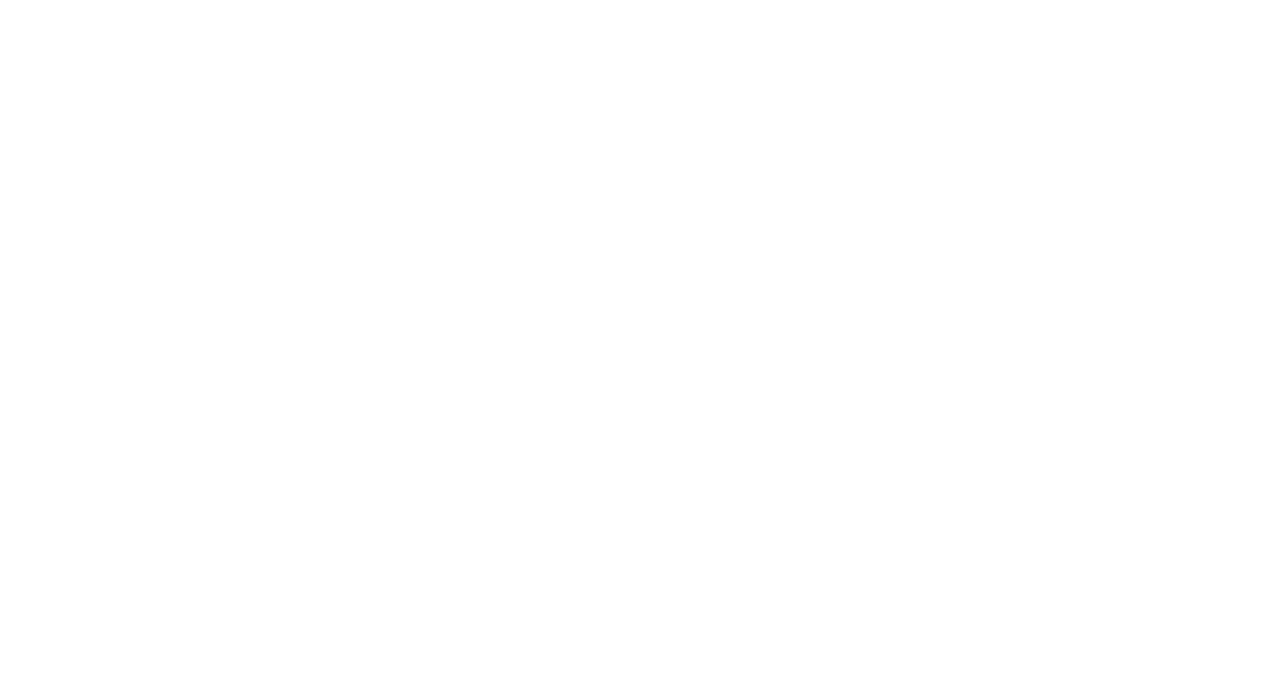
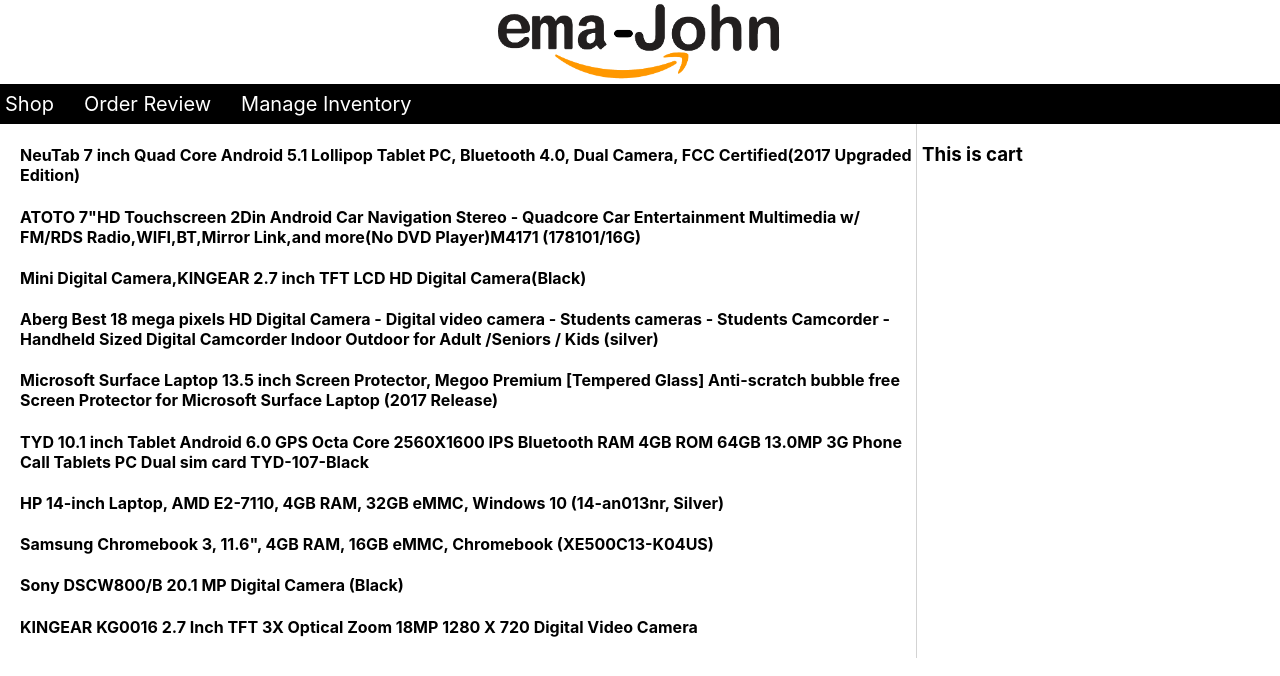
Before and after one commit to arifparvez14/WebDevelopment, a React (Create React App) app in the folder Projects/ema-john-simple/: page / in a window 1280 px wide. Shown: the top 676 px of the page. Built offline with nearby package versions, Linux system fonts and the light colour scheme.

Commit message:
Products added
Products added

```diff
--- a/Projects/ema-john-simple/src/App.js
+++ b/Projects/ema-john-simple/src/App.js
@@ -1,11 +1,14 @@
 import React from 'react';
-import logo from './logo.svg';
 import './App.css';
+import Header from './components/Header/Header';
+import Shop from './components/Shop/Shop';
+
 
 function App() {
   return (
     <div >
-
+      <Header></Header>
+      <Shop></Shop>
     </div>
   );
 }
--- /dev/null
+++ b/Projects/ema-john-simple/src/components/Header/Header.css
@@ -0,0 +1,21 @@
+.header img{
+    height: 80px;
+}
+.header{
+    text-align: center;
+}
+.header nav{
+    background-color: black;
+    line-height: 40px;
+    font-size: 20px;
+    text-align: left;
+}
+nav a{
+    text-decoration: none;
+    color: white;
+    margin-right: 20px;
+    padding: 5px;
+}
+nav a:hover{
+    background-color: gray;
+}
--- /dev/null
+++ b/Projects/ema-john-simple/src/components/Header/Header.js
@@ -0,0 +1,18 @@
+import React from 'react';
+import logo from '../../images/logo.png';
+import './Header.css';
+
+const Header = () => {
+    return (
+        <div className="header">
+            <img src={logo} alt="" />
+            <nav>
+                <a href="/shop">Shop</a>
+                <a href="/review">Order Review</a>
+                <a href="/manage">Manage Inventory</a>
+            </nav>
+        </div>
+    );
+};
+
+export default Header;
--- /dev/null
+++ b/Projects/ema-john-simple/src/components/Product/Product.js
@@ -0,0 +1,12 @@
+import React from 'react';
+
+const Product = (props) => {
+    console.log(props.product)
+    return (
+        <div>
+            <h4>{props.product.name}</h4>
+        </div>
+    );
+};
+
+export default Product;
--- /dev/null
+++ b/Projects/ema-john-simple/src/components/Shop/Shop.css
@@ -0,0 +1,9 @@
+.shop-container {
+    display: flex;
+}
+.product-container {
+    width: 70%;
+    margin-left: 20px;
+    margin-right: 5px;
+    border-right: 1px solid lightgray;
+}
--- /dev/null
+++ b/Projects/ema-john-simple/src/components/Shop/Shop.js
@@ -0,0 +1,23 @@
+import React, { useState } from 'react';
+import fakeData from '../../fakeData';
+import './Shop.css'
+import Product from '../Product/Product';
+
+const Shop = () => {
+    const first10 = fakeData.slice(0, 10);
+    const [products, setProducts] = useState(first10)
+    return (
+        <div className="shop-container">
+            <div className="product-container">
+                {
+                    products.map(pd => <Product product={pd}></Product>)
+                }
+            </div>
+            <div className="cart-container">
+                <h3>This is cart</h3>
+            </div>
+        </div>
+    );
+};
+
+export default Shop;
```
Also changed, not shown: Projects/ema-john-simple/src/components/Product/Product.css (added).
